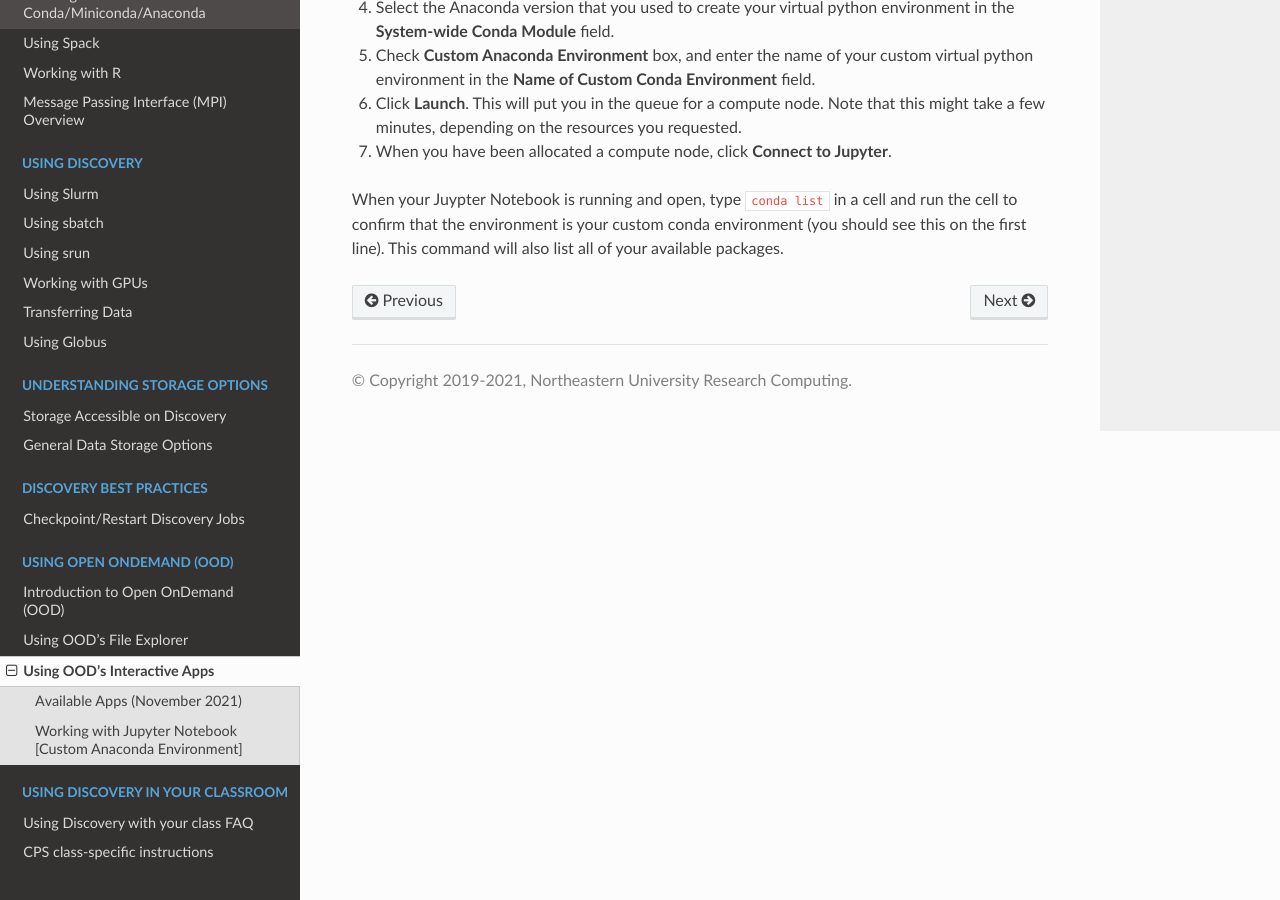
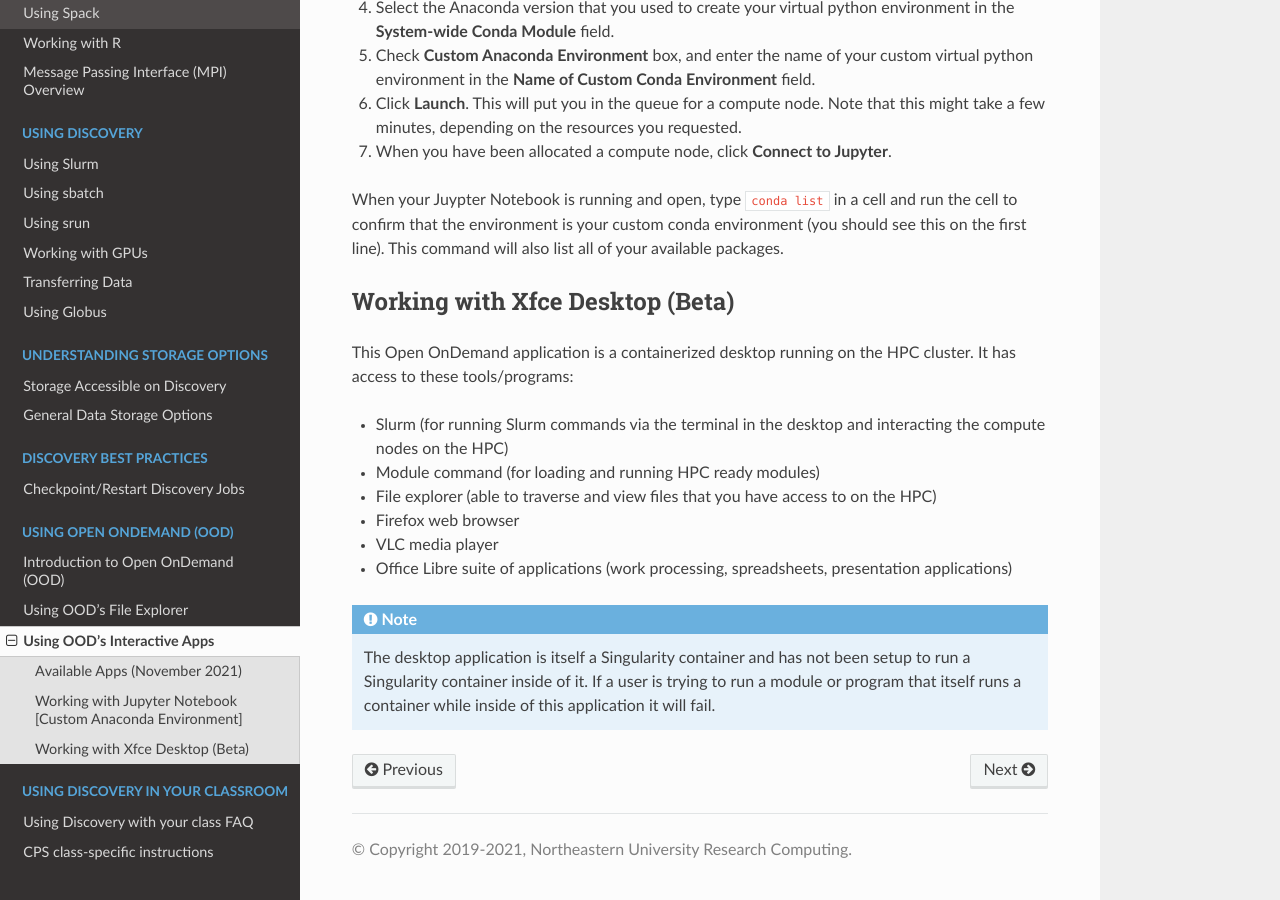
Before and after one commit to northeastern-rc/rc-public-documentation, a Sphinx documentation site: the page built from docs/source/using-ood/interactiveapps.rst, in a window 1280 px wide and 900 px high, scrolled down 3167 px. Built offline with Sphinx 7.4.7 and the Read the Docs theme 2.0.0, drawn with Linux system fonts in a browser that asks for light colours.

Commit message:
Desktop updates

```diff
--- a/docs/source/using-ood/interactiveapps.rst
+++ b/docs/source/using-ood/interactiveapps.rst
@@ -76,3 +76,17 @@ environment; and then reference this environment when you start the Jupyter Note
 
 When your Juypter Notebook is running and open, type ``conda list`` in a cell and run the cell to confirm that the environment is your custom conda environment (you should see this on the first line). This command will also list all
 of your available packages.
+
+Working with Xfce Desktop (Beta)
+================================
+This Open OnDemand application is a containerized desktop running on the HPC cluster. It has access to these tools/programs:
+
+- Slurm (for running Slurm commands via the terminal in the desktop and interacting the compute nodes on the HPC)
+- Module command (for loading and running HPC ready modules)
+- File explorer (able to traverse and view files that you have access to on the HPC)
+- Firefox web browser
+- VLC media player
+- Office Libre suite of applications (work processing, spreadsheets, presentation applications)
+
+.. note::
+  The desktop application is itself a Singularity container and has not been setup to run a Singularity container inside of it. If a user is trying to run a module or program that itself runs a container while inside of this application it will fail.
```
